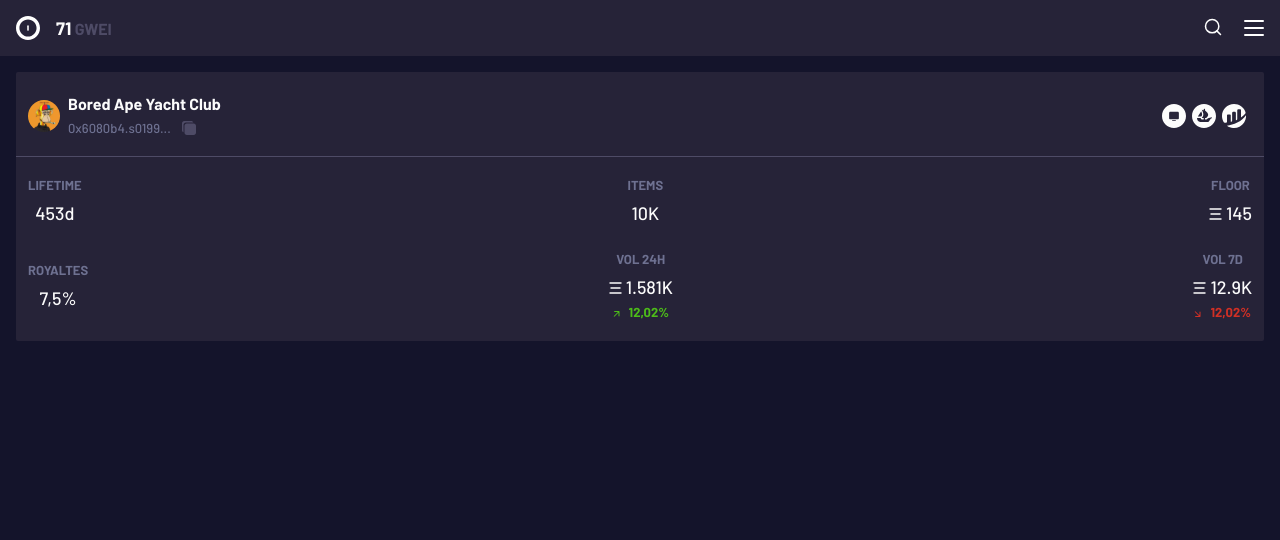
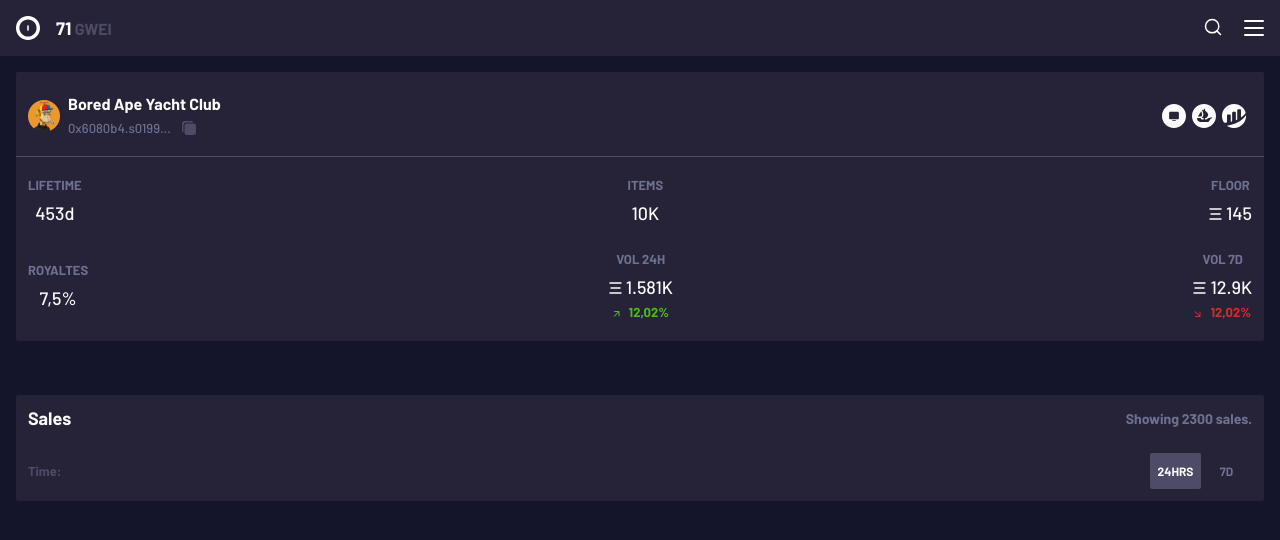
Before and after one commit to diipacheco/lumx-studios-test, a React (Vite) app: page / in a window 1280 px wide. Shown: the top 540 px of the page. Built offline with nearby package versions, Linux system fonts and the light colour scheme.

Commit message:
Adds sales section and Button Components

```diff
--- a/src/Pages/Main/index.tsx
+++ b/src/Pages/Main/index.tsx
@@ -1,5 +1,6 @@
 import React from 'react';
 
+import Sales from '~/components/Sales';
 import SummarySection from '~/components/SummarySection';
 
 import { Container } from './styles';
@@ -8,6 +9,7 @@
   return (
     <Container>
       <SummarySection />
+      <Sales />
     </Container>
   );
 };
--- /dev/null
+++ b/src/components/Button/index.tsx
@@ -0,0 +1,13 @@
+import React from 'react';
+
+import { Container } from './styles';
+
+export interface IButton {
+  active?: boolean;
+}
+
+const Button: React.FC<IButton> = ({ active, children }) => {
+  return <Container active={active}>{children}</Container>;
+};
+
+export default Button;
--- /dev/null
+++ b/src/components/Button/styles.ts
@@ -0,0 +1,22 @@
+import styled from 'styled-components';
+
+import { IButton } from './index';
+
+export const Container = styled.button<IButton>`
+  display: flex;
+  align-items: center;
+  justify-content: center;
+
+  width: 51px;
+  height: 36px;
+  border-radius: 2px;
+  font-weight: 700;
+  font-size: 12px;
+  padding: 6px 16px;
+  text-transform: uppercase;
+
+  background-color: ${props =>
+    props.active ? props.theme.colors.lightPurple : 'transparent'};
+  color: ${props =>
+    props.active ? props.theme.colors.lightGrey : props.theme.colors.darkGrey};
+`;
--- /dev/null
+++ b/src/components/Sales/index.tsx
@@ -0,0 +1,35 @@
+import React from 'react';
+
+import Button from '~/components/Button';
+import Card from '~/components/Card';
+
+import { Container, RowContainer } from './styles';
+
+const Sales: React.FC = () => {
+  return (
+    <Container>
+      <Card>
+        <RowContainer>
+          <div>
+            <h3>Sales</h3>
+          </div>
+          <div>
+            <p>Showing 2300 sales.</p>
+          </div>
+        </RowContainer>
+
+        <RowContainer>
+          <div>
+            <h4>Time:</h4>
+          </div>
+          <div>
+            <Button active>24hrs</Button>
+            <Button>7D</Button>
+          </div>
+        </RowContainer>
+      </Card>
+    </Container>
+  );
+};
+
+export default Sales;
--- /dev/null
+++ b/src/components/Sales/styles.ts
@@ -0,0 +1,31 @@
+import styled from 'styled-components';
+
+export const Container = styled.section`
+  margin-top: 54px;
+`;
+
+export const RowContainer = styled.section`
+  display: flex;
+  align-items: center;
+  justify-content: space-between;
+
+  padding: 12px;
+
+  > div {
+    display: flex;
+  }
+
+  > div h3 {
+    font-size: 18px;
+  }
+  > div p {
+    color: ${props => props.theme.colors.darkGrey};
+    font-weight: 700;
+    font-size: 14px;
+  }
+
+  > div h4 {
+    font-size: 13px;
+    color: ${props => props.theme.colors.lightPurple};
+  }
+`;
```
Also changed, not shown: 1 other file (tests, documents, lock files or other folders).
